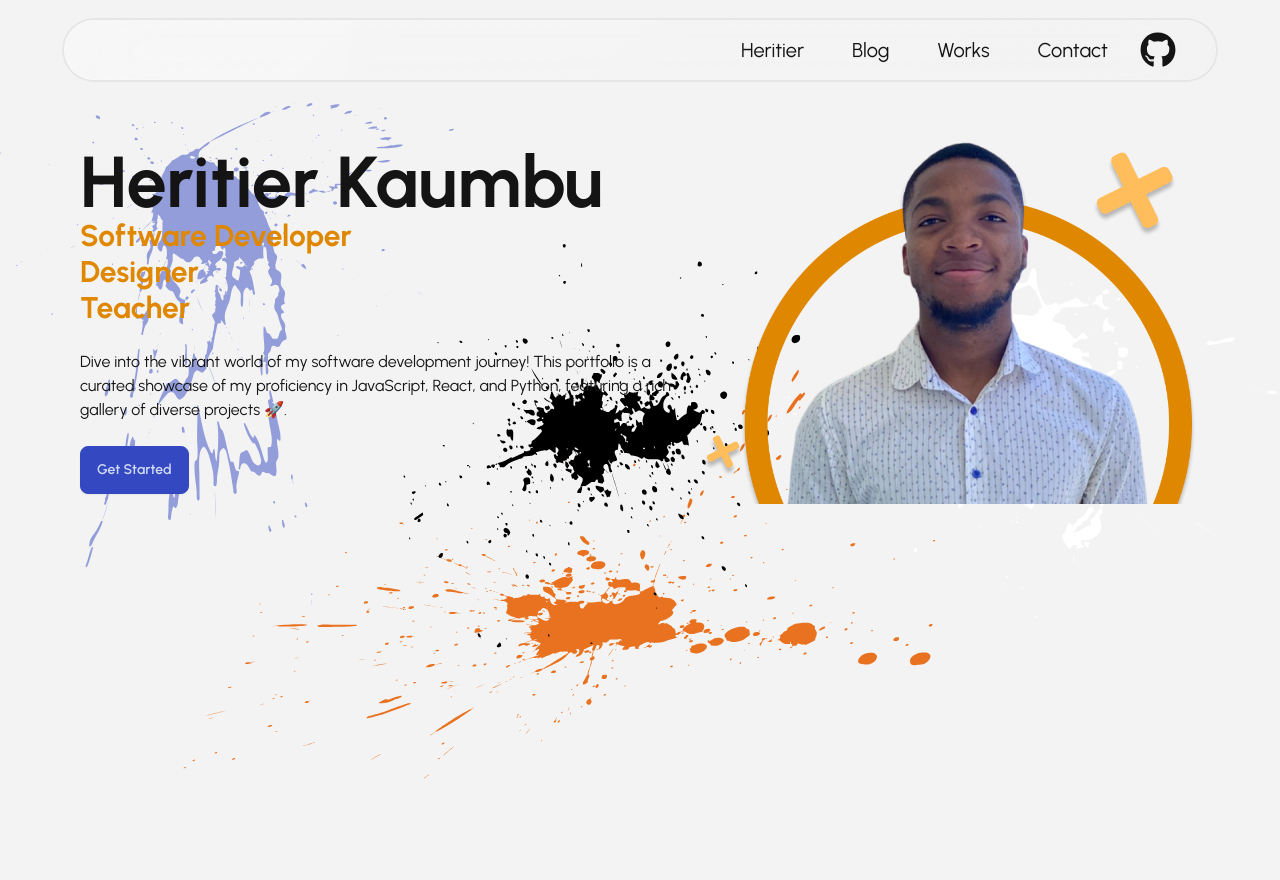
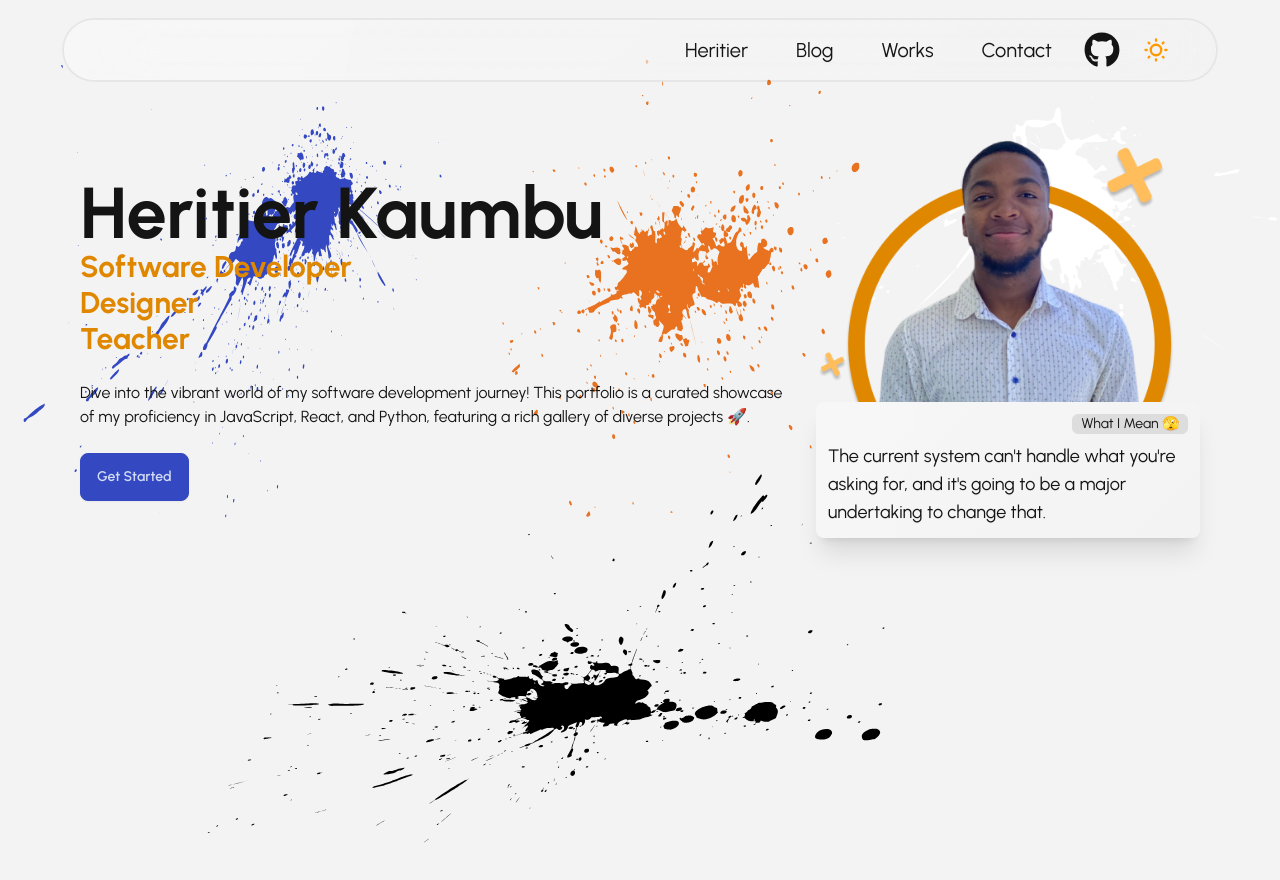
Before and after one commit to iam-hbk/portfolio, a Next.js app: page / in a window 1280 px wide. Shown: the top 880 px of the page. Built offline with nearby package versions, Linux system fonts and the light colour scheme.

Commit message:
what I say vs what I mean

```diff
--- a/src/app/page.tsx
+++ b/src/app/page.tsx
@@ -2,11 +2,12 @@ import Image from "next/image";
 import profile from "../assets/Profile.png";
 import splatter from "../assets/Splatter.png";
 import splatter_svg from "../assets/Splatter.svg";
-import Navbar from "~/components/Navbar";
+import Navbar from "~/components/navbar";
+import RandomQuote from "~/components/what_I_mean";
 
 export default function HomePage() {
   return (
-    <main className="flex flex-col items-center relative">
+    <main className="relative flex flex-col items-center">
       <Image
         src={splatter_svg}
         height={500}
@@ -17,7 +18,10 @@ export default function HomePage() {
       <Navbar />
       <div className="hero min-h-screen max-w-[90vw] items-start  pt-5">
         <div className="-red-500 hero-content  flex-col lg:flex-row-reverse lg:items-center">
-          <Image src={profile} height={500} width={500} alt="profile" />
+          <div className="flex flex-col items-center justify-center">
+            <Image src={profile} height={500} width={500} alt="profile" />
+            <RandomQuote />
+          </div>
           <div className=" -green-500">
             <h1 className="text-7xl font-bold capitalize">Heritier Kaumbu</h1>
             <h2 className="text-3xl font-bold capitalize text-secondary">
--- a/src/components/Navbar.tsx
+++ b/src/components/Navbar.tsx
@@ -2,33 +2,22 @@ import React from "react";
 
 import { FaGithub } from "react-icons/fa";
 import Link from "next/link";
+import ThemeController from "./theme_controller";
 type Props = {};
 
 const Navbar = (props: Props) => {
   return (
-    <nav className=" glass sticky top-5  z-50 m-5 flex  w-[90vw] flex-row items-center justify-end space-x-4 border border-black px-10 rounded-full">
-      <Link
-        href="#"
-        className="link-hover link p-4 text-xl hover:text-primary"
-      >
+    <nav className=" glass sticky top-5  z-50 m-5 flex  w-[90vw] flex-row items-center justify-end space-x-4 rounded-full border border-black px-10">
+      <Link href="#" className="link-hover link p-4 text-xl hover:text-primary">
         Heritier
       </Link>
-      <Link
-        href="#"
-        className="link-hover link p-4 text-xl hover:text-primary"
-      >
+      <Link href="#" className="link-hover link p-4 text-xl hover:text-primary">
         Blog
       </Link>
-      <Link
-        href="#"
-        className="link-hover link p-4 text-xl hover:text-primary"
-      >
+      <Link href="#" className="link-hover link p-4 text-xl hover:text-primary">
         Works
       </Link>
-      <Link
-        href="#"
-        className="link-hover link p-4 text-xl hover:text-primary"
-      >
+      <Link href="#" className="link-hover link p-4 text-xl hover:text-primary">
         Contact
       </Link>
       <Link
@@ -38,6 +27,9 @@ const Navbar = (props: Props) => {
       >
         <FaGithub />
       </Link>
+      <div className="flex items-center justify-center text-sm">
+        <ThemeController />
+      </div>
     </nav>
   );
 };
--- /dev/null
+++ b/src/components/theme_controller.tsx
@@ -0,0 +1,32 @@
+import React from "react";
+
+type Props = {};
+
+const ThemeController = (props: Props) => {
+  return (
+    <label className="swap swap-rotate">
+      {/* this hidden checkbox controls the state */}
+      <input type="checkbox" className="theme-controller" value="light" />
+
+      {/* sun icon */}
+      <svg
+        className="swap-off h-7 w-10 fill-accent"
+        xmlns="http://www.w3.org/2000/svg"
+        viewBox="0 0 24 24"
+      >
+        <path d="M5.64,17l-.71.71a1,1,0,0,0,0,1.41,1,1,0,0,0,1.41,0l.71-.71A1,1,0,0,0,5.64,17ZM5,12a1,1,0,0,0-1-1H3a1,1,0,0,0,0,2H4A1,1,0,0,0,5,12Zm7-7a1,1,0,0,0,1-1V3a1,1,0,0,0-2,0V4A1,1,0,0,0,12,5ZM5.64,7.05a1,1,0,0,0,.7.29,1,1,0,0,0,.71-.29,1,1,0,0,0,0-1.41l-.71-.71A1,1,0,0,0,4.93,6.34Zm12,.29a1,1,0,0,0,.7-.29l.71-.71a1,1,0,1,0-1.41-1.41L17,5.64a1,1,0,0,0,0,1.41A1,1,0,0,0,17.66,7.34ZM21,11H20a1,1,0,0,0,0,2h1a1,1,0,0,0,0-2Zm-9,8a1,1,0,0,0-1,1v1a1,1,0,0,0,2,0V20A1,1,0,0,0,12,19ZM18.36,17A1,1,0,0,0,17,18.36l.71.71a1,1,0,0,0,1.41,0,1,1,0,0,0,0-1.41ZM12,6.5A5.5,5.5,0,1,0,17.5,12,5.51,5.51,0,0,0,12,6.5Zm0,9A3.5,3.5,0,1,1,15.5,12,3.5,3.5,0,0,1,12,15.5Z" />
+      </svg>
+
+      {/* moon icon */}
+      <svg
+        className="swap-on h-7 w-10 fill-primary "
+        xmlns="http://www.w3.org/2000/svg"
+        viewBox="0 0 24 24"
+      >
+        <path d="M21.64,13a1,1,0,0,0-1.05-.14,8.05,8.05,0,0,1-3.37.73A8.15,8.15,0,0,1,9.08,5.49a8.59,8.59,0,0,1,.25-2A1,1,0,0,0,8,2.36,10.14,10.14,0,1,0,22,14.05,1,1,0,0,0,21.64,13Zm-9.5,6.69A8.14,8.14,0,0,1,7.08,5.22v.27A10.15,10.15,0,0,0,17.22,15.63a9.79,9.79,0,0,0,2.1-.22A8.11,8.11,0,0,1,12.14,19.73Z" />
+      </svg>
+    </label>
+  );
+};
+
+export default ThemeController;
--- /dev/null
+++ b/src/components/what_I_mean.tsx
@@ -0,0 +1,92 @@
+"use client";
+import { useState } from "react";
+
+type Quote = {
+  say: string;
+  mean: string;
+};
+
+// Full array of quotes
+const quotes: Quote[] = [
+  {
+    say: "That's an interesting idea; let me see what I can do.",
+    mean: "That's not really how things work, but I'll try to find a workaround or explain why it's not feasible.",
+  },
+  {
+    say: "We can certainly customize that feature to meet your needs.",
+    mean: "This is going to take some time and extra budget because it's not included in any standard package.",
+  },
+  {
+    say: "I'll need to do some research on that feature to see how it integrates with your current system.",
+    mean: "I have no idea how to do that right now, but I'll figure it out and make sure it works.",
+  },
+  {
+    say: "That's on my radar for the next update cycle.",
+    mean: "I haven't started working on that yet, but it's on the to-do list.",
+  },
+  {
+    say: "The server is experiencing some unexpected traffic, which is causing delays.",
+    mean: "Someone messed up, possibly me, and I'm trying to fix it before anyone notices.",
+  },
+  {
+    say: "The project is progressing at a steady pace.",
+    mean: "I'm behind schedule, and I'm not sure how to catch up yet.",
+  },
+  {
+    say: "We need to ensure that the backend architecture supports your requirements.",
+    mean: "The current system can't handle what you're asking for, and it's going to be a major undertaking to change that.",
+  },
+  {
+    say: "It would be more efficient to start from scratch than to try to update the existing system.",
+    mean: "The code is a mess, and no one can understand how it works anymore.",
+  },
+  {
+    say: "I'm optimizing the site for enhanced performance.",
+    mean: "I'm trying to fix the slow load times that are being caused by the excessive features you insisted on adding.",
+  },
+  {
+    say: "Let's schedule a meeting to discuss the project's progress.",
+    mean: "I need to buy some time to figure out how to explain why things aren't going as planned.",
+  },
+];
+const getRandomQuote = (): Quote => {
+  const randomIndex = Math.floor(Math.random() * quotes.length);
+  return quotes[randomIndex] as Quote;
+};
+
+const RandomQuote: React.FC = () => {
+  const [currentQuote, setCurrentQuote] = useState<Quote>(getRandomQuote());
+  const [toggleState, setToggleState] = useState(false); // false for 'say', true for 'mean'
+
+  const toggleQuote = () => {
+    setToggleState(!toggleState);
+  };
+
+  return (
+    <div className="flex flex-col space-y-2">
+      <label className="label swap swap-flip cursor-pointer items-start p-0">
+        <input type="checkbox" onChange={toggleQuote} />
+        <div className="glass swap-on m-0 flex w-96 flex-col space-y-2 rounded-lg bg-base-100 p-3 shadow-xl">
+          <h2 className="badge badge-ghost self-end rounded-md p-2">
+            What I Say 😎
+          </h2>
+          <p className="text-lg">{currentQuote.say}</p>
+          <button
+            className=" link-accent link self-end"
+            onClick={() => setCurrentQuote(getRandomQuote())}
+          >
+            Another thing say
+          </button>
+        </div>
+        <div className=" glass swap-off m-0 flex w-96 flex-col space-y-2 rounded-lg bg-base-100 p-3 shadow-xl">
+          <h2 className="badge badge-ghost self-end rounded-md p-2">
+            What I Mean 🫣
+          </h2>
+          <p className="text-lg">{currentQuote.mean}</p>
+        </div>
+      </label>
+    </div>
+  );
+};
+
+export default RandomQuote;
```
Also changed, not shown: src/assets/Profile.png, src/assets/Splatter.svg.
